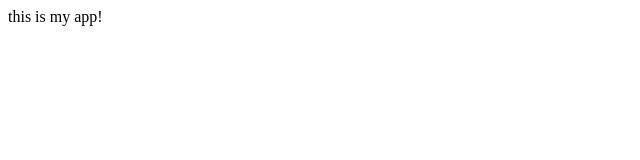
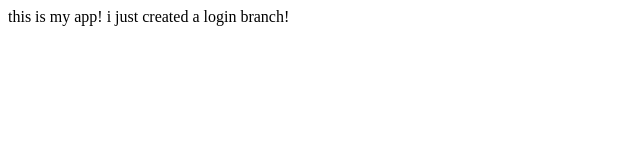
Before and after one commit to collitoreeves/myappSample, a plain HTML site: page index.html in a window 1280 px wide. Shown: the whole page, without its empty margins (0-640 px from the left). Drawn offline with Linux system fonts and the light colour scheme.

Commit message:
login form

```diff
--- a/index.html
+++ b/index.html
@@ -9,6 +9,8 @@
 
 <body>
     this is my app!
+    i just created a login branch!
+
 </body>
 
 </html>
```
Also changed, not shown: login.html (added, +1 -0 lines), log.txt (added), reeves1/app1.js (added).
